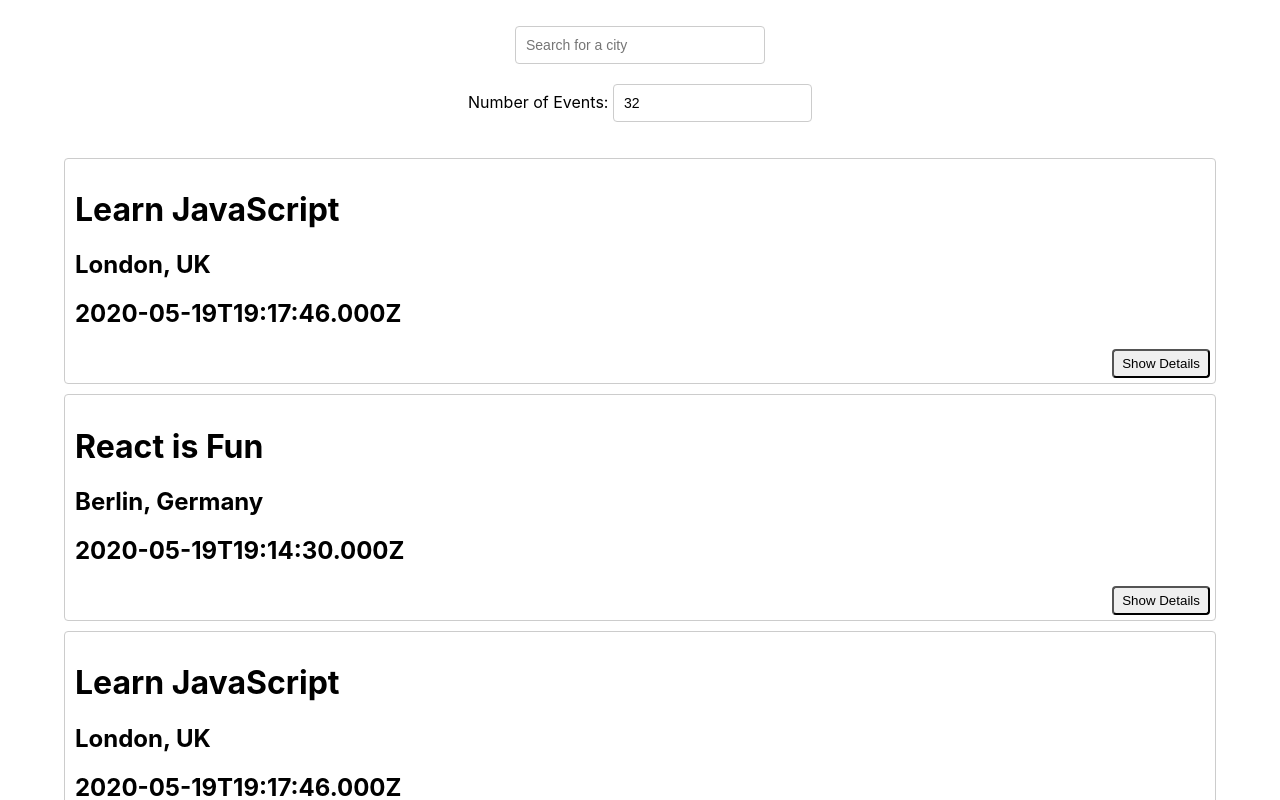
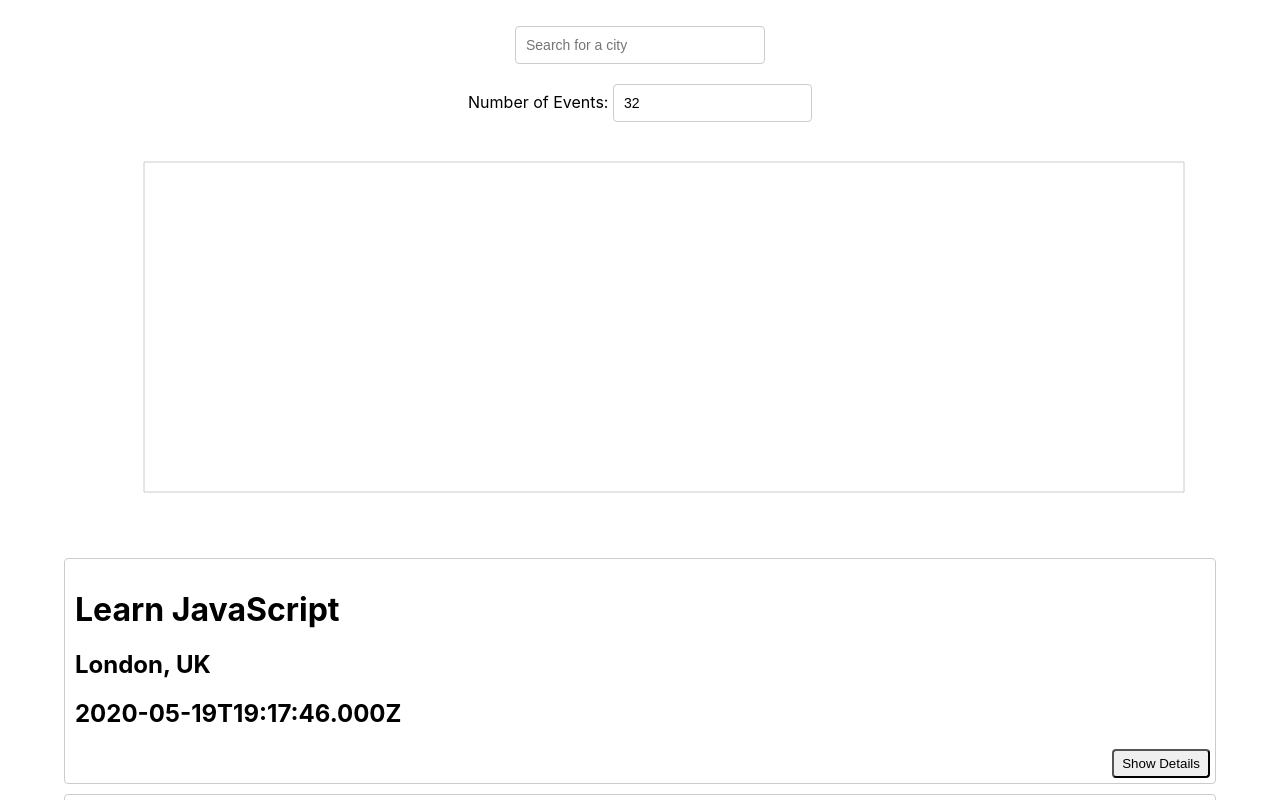
Before and after one commit to hakobya4/meet, a React (Create React App) app: page / in a window 1280 px wide. Shown: the top 800 px of the page. Built offline with nearby package versions, Linux system fonts and the light colour scheme; what atatus-spa would draw is missing.

Commit message:
added an interactive chart

```diff
--- a/package.json
+++ b/package.json
@@ -12,6 +12,7 @@
     "react": "^18.2.0",
     "react-dom": "^18.2.0",
     "react-scripts": "5.0.1",
+    "recharts": "^2.8.0",
     "web-vitals": "^2.1.4",
     "workbox-background-sync": "^6.6.0",
     "workbox-broadcast-update": "^6.6.0",
--- a/src/App.js
+++ b/src/App.js
@@ -1,4 +1,5 @@
 import CitySearch from './components/CitySearch';
+import CityEventsChart from './components/CityEventsChart';
 import EventList from './components/EventList';
 import NumberOfEvents from './components/NumberOfEvents';
 import { useEffect, useState } from 'react';
@@ -56,6 +57,7 @@
       <NumberOfEvents
       setCurrentNOE={setCurrentNOE}
       setErrorAlert={setErrorAlert}/>
+      <CityEventsChart allLocations={allLocations} events={events} />
       <EventList events={events}/>
     </div>
   );
--- /dev/null
+++ b/src/components/CityEventsChart.js
@@ -0,0 +1,47 @@
+import { useState, useEffect } from 'react';
+import {
+  ScatterChart,
+  Scatter,
+  XAxis, YAxis,
+  CartesianGrid,
+  Tooltip,
+  ResponsiveContainer
+} from 'recharts';
+
+const CityEventsChart = ({ allLocations, events }) => {
+  const [data, setData] = useState([]);
+
+  useEffect(() => {
+    setData(getData());
+  }, [`${data}`]);
+
+  const getData = () => {
+    const data = allLocations.map((location) => {
+      const count = events.filter((event) => event.location === location).length
+      const city = location.split(', ')[0]
+      return { city, count };
+    })
+    return data;
+  };
+
+  return (
+    <ResponsiveContainer width="99%" height={400}>
+      <ScatterChart
+        margin={{
+          top: 20,
+          right: 20,
+          bottom: 20,
+          left: 20,
+        }}
+      >
+        <CartesianGrid />
+        <XAxis type="category" dataKey="city" name="City" />
+        <YAxis type="number" dataKey="count" name="Number of events" allowDecimals={false}  />
+        <Tooltip cursor={{ strokeDasharray: '3 3' }} />
+        <Scatter name="A school" data={data} fill="#8884d8" />
+      </ScatterChart>
+    </ResponsiveContainer>
+  );
+}
+
+export default CityEventsChart;
```
Also changed, not shown: 1 other file (tests, documents, lock files or other folders).
